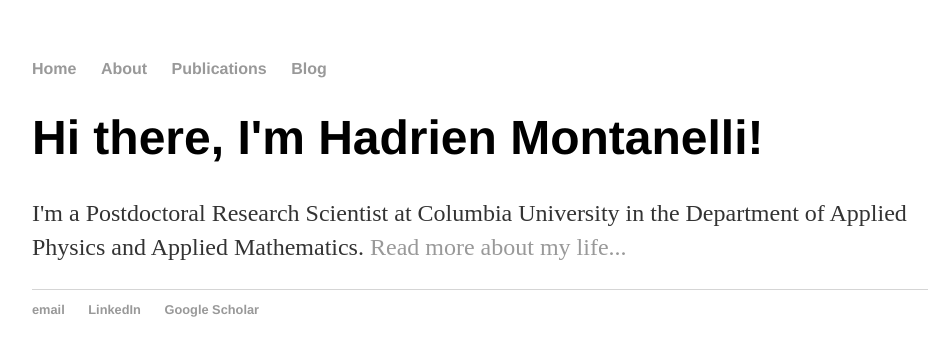
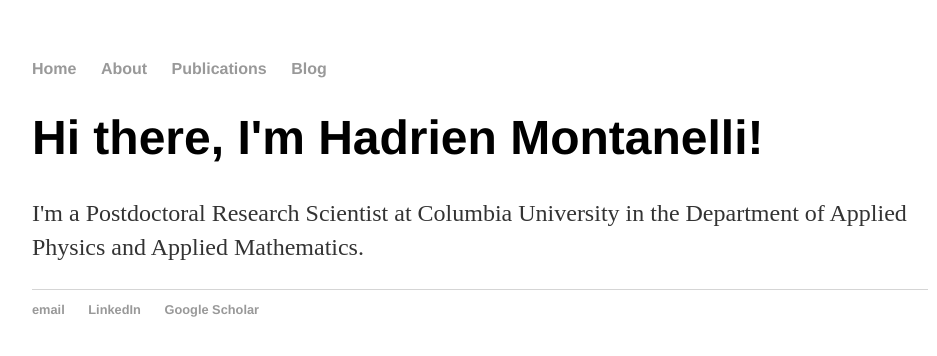
Before and after one commit to Hadrien-Montanelli/Hadrien-Montanelli.github.io, a Jekyll site: the page built from index.html, in a window 1280 px wide. Shown: the top 356 px of the page, without its empty margins (160-1097 px from the left). Built offline with Jekyll 4.4.1, drawn with Linux system fonts in a browser that asks for light colours.

Commit message:
Update index.html

```diff
--- a/index.html
+++ b/index.html
@@ -4,5 +4,6 @@
 ---
 <div class="blurb">
 	<h1>Hi there, I'm Hadrien Montanelli!</h1>
-	<p>I'm a Postdoctoral Research Scientist at Columbia University in the Department of Applied Physics and Applied Mathematics. <a href="/about">Read more about my life...</a></p>
+	<p>I'm a Postdoctoral Research Scientist at Columbia University in the Department of Applied Physics and Applied Mathematics.
+        <!-- <a href="/about">Read more about my life...</a></p> -->
 </div><!-- /.blurb -->
```
